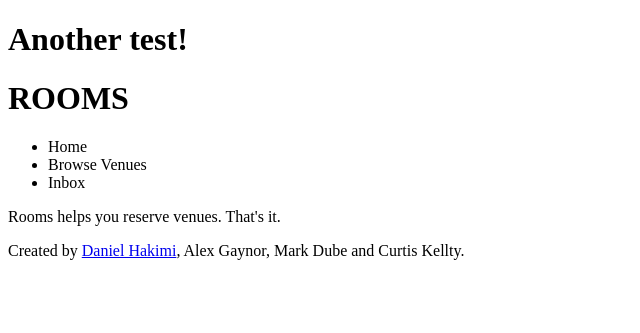
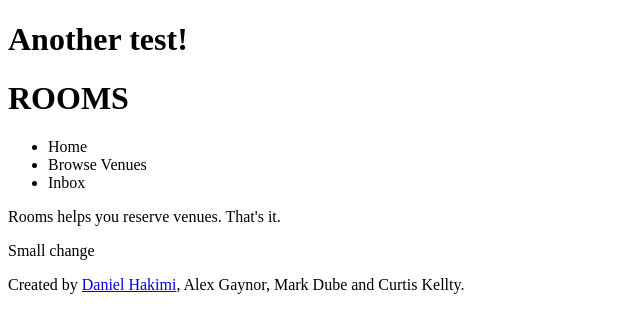
Before and after one commit to DanHakimi/Rooms, a Django app: page / in a window 1280 px wide. Shown: the top 333 px of the page, without its empty margins (0-640 px from the left). Run offline with Django 3.2, Linux system fonts and the light colour scheme.

Commit message:
Random change to test teh post commit hook.

```diff
--- a/templates/index.html
+++ b/templates/index.html
@@ -17,6 +17,7 @@
         </header>
 
         <p>Rooms helps you reserve venues. That's it.</p>
+        <p>Small change</p>
 
         <footer>
         	<p>Created by <a href="http://danhakimi.com">Daniel Hakimi</a>, Alex Gaynor, Mark Dube and Curtis Kellty.</p>
```
